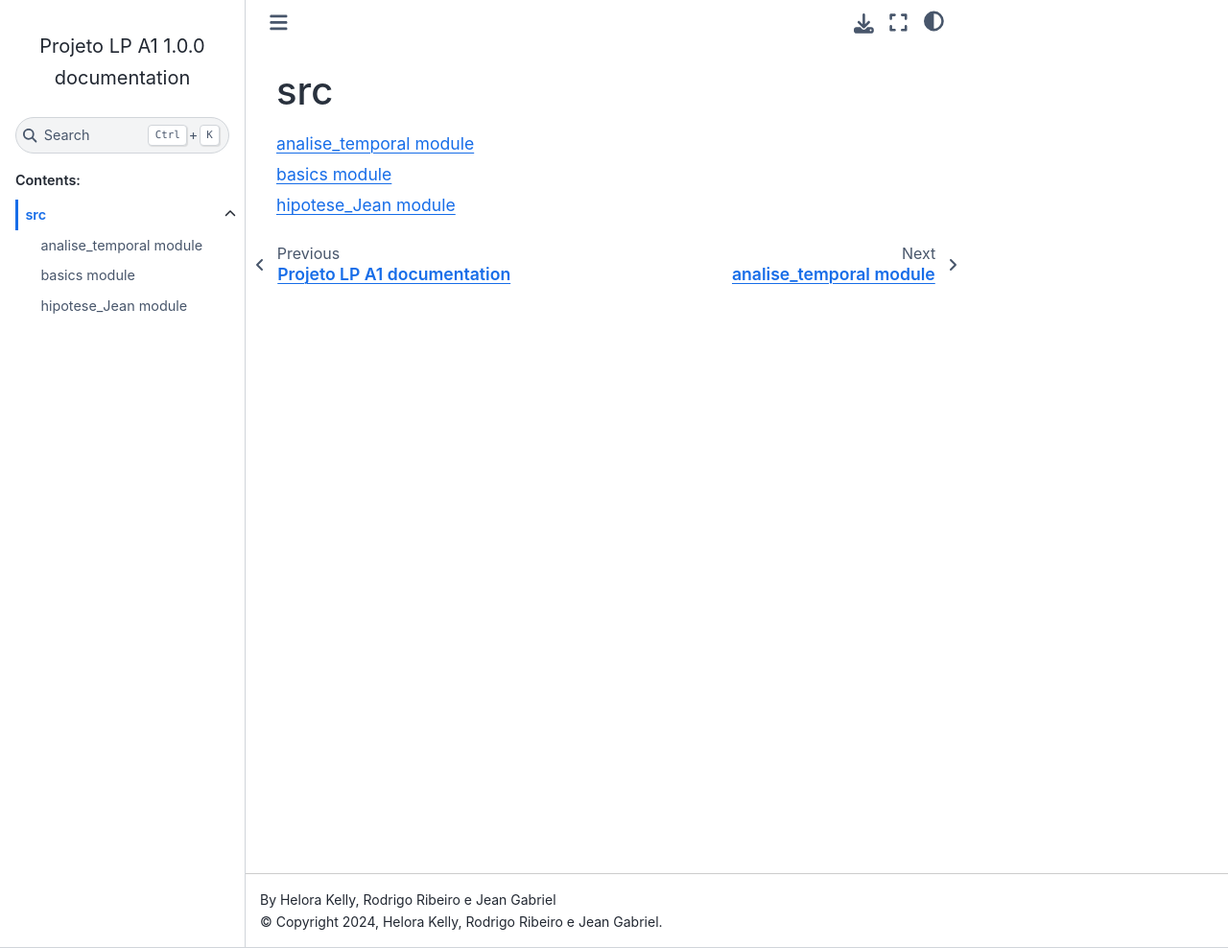
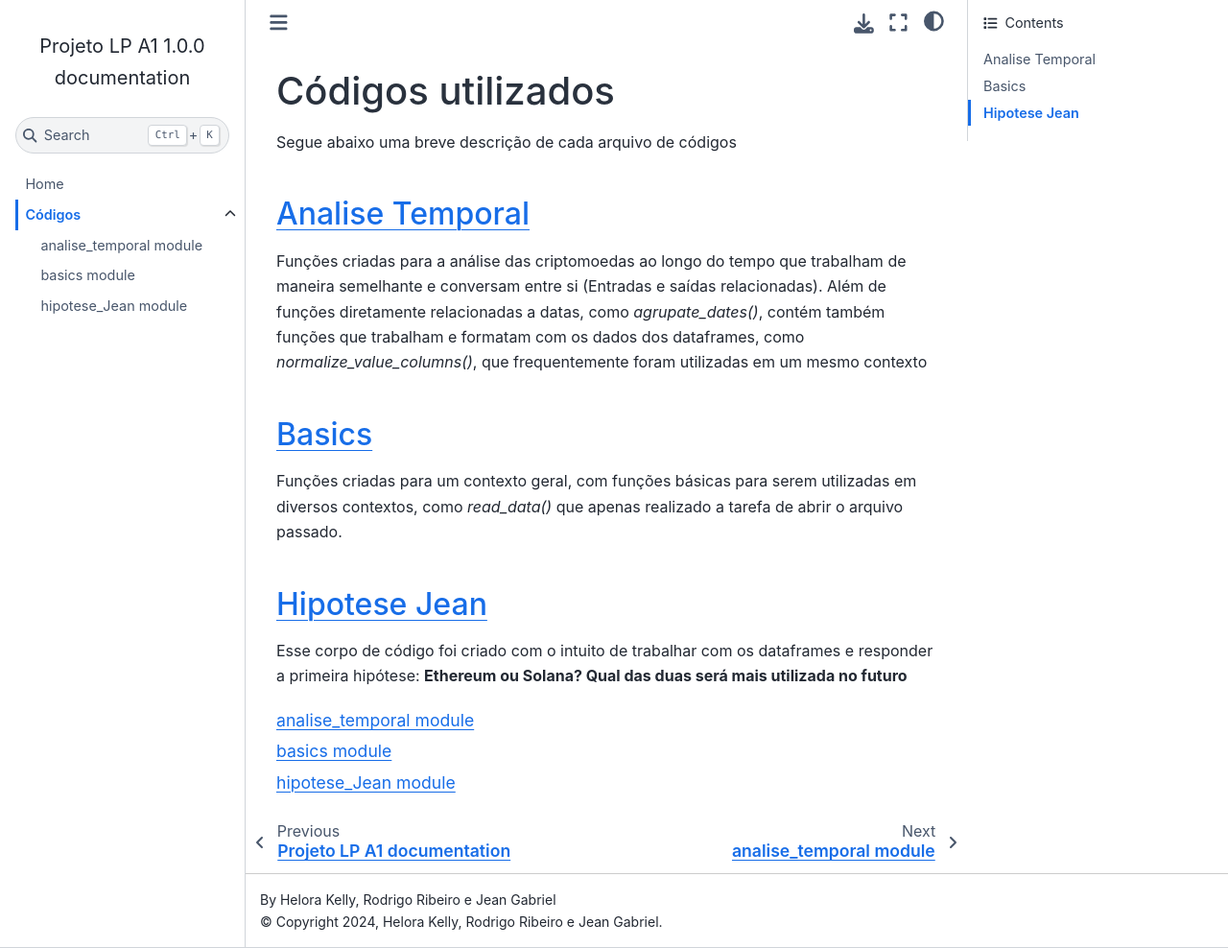
Before and after one commit to rodrigo-ribeir/projeto_lp_a1, a Sphinx documentation site: the page built from docs/source/modules.rst, in a window 1280 px wide and 988 px high. Shown: the whole window at 96% size. Built offline with Sphinx 7.4.7 and the Sphinx Book theme 1.1.4, drawn with Linux system fonts in a browser that asks for light colours.

Commit message:
Atualizando configurações e formatação básica

```diff
--- a/docs/source/modules.rst
+++ b/docs/source/modules.rst
@@ -1,5 +1,30 @@
-src
-===
+Códigos utilizados
+==================
+
+Segue abaixo uma breve descrição de cada arquivo de códigos
+
+
+`Analise Temporal`_
+-------------------
+Funções criadas para a análise das criptomoedas ao longo do tempo que
+trabalham de maneira semelhante e conversam entre si (Entradas e saídas
+relacionadas). Além de funções diretamente relacionadas a datas, como
+*agrupate_dates()*, contém também funções que trabalham e formatam com os
+dados dos dataframes, como *normalize_value_columns()*, que frequentemente
+foram utilizadas em um mesmo contexto
+
+`Basics`_
+---------
+Funções criadas para um contexto geral, com funções básicas para serem
+utilizadas em diversos contextos, como *read_data()* que apenas realizado
+a tarefa de abrir o arquivo passado.
+
+`Hipotese Jean`_
+----------------
+Esse corpo de código foi criado com o intuito de trabalhar com os dataframes
+e responder a primeira hipótese: **Ethereum ou Solana? Qual das duas será mais
+utilizada no futuro**
+
 
 .. toctree::
    :maxdepth: 4
```
Also changed, not shown: docs/source/index.rst (+8 -3 lines).
